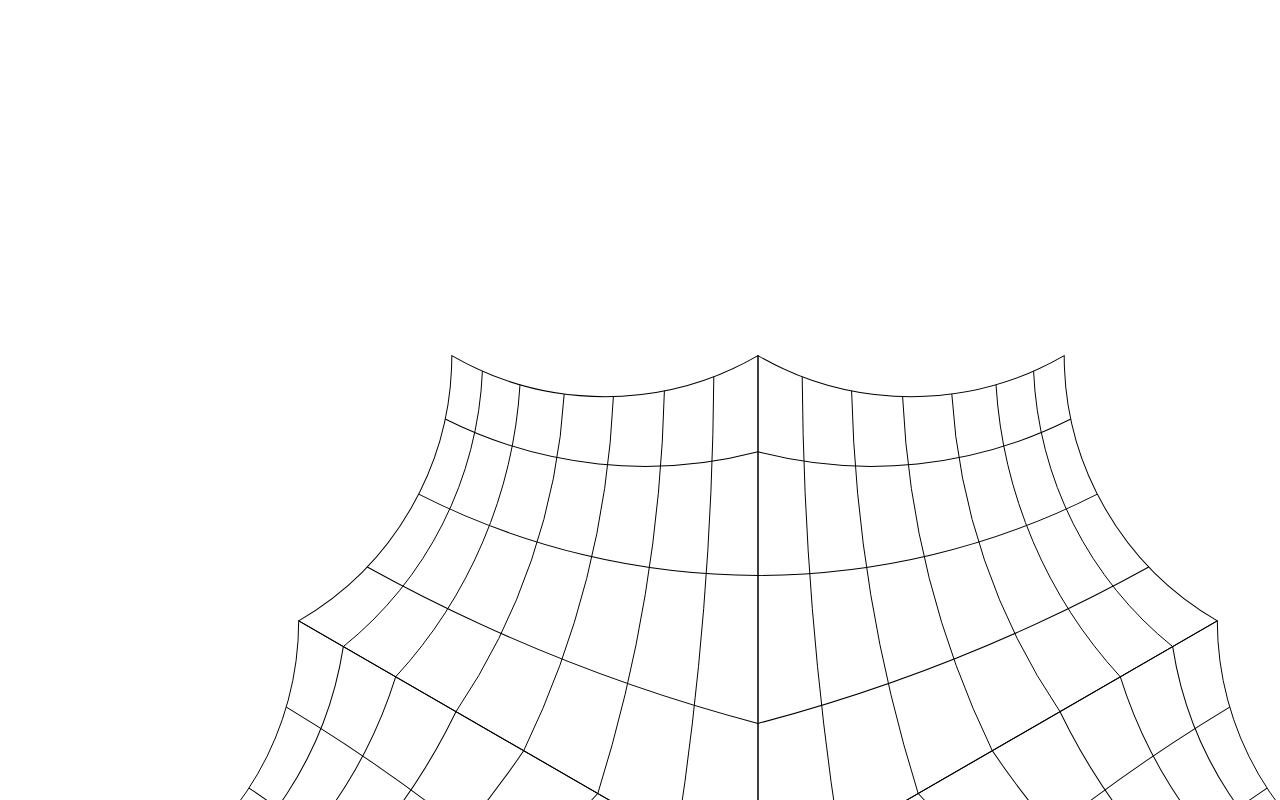
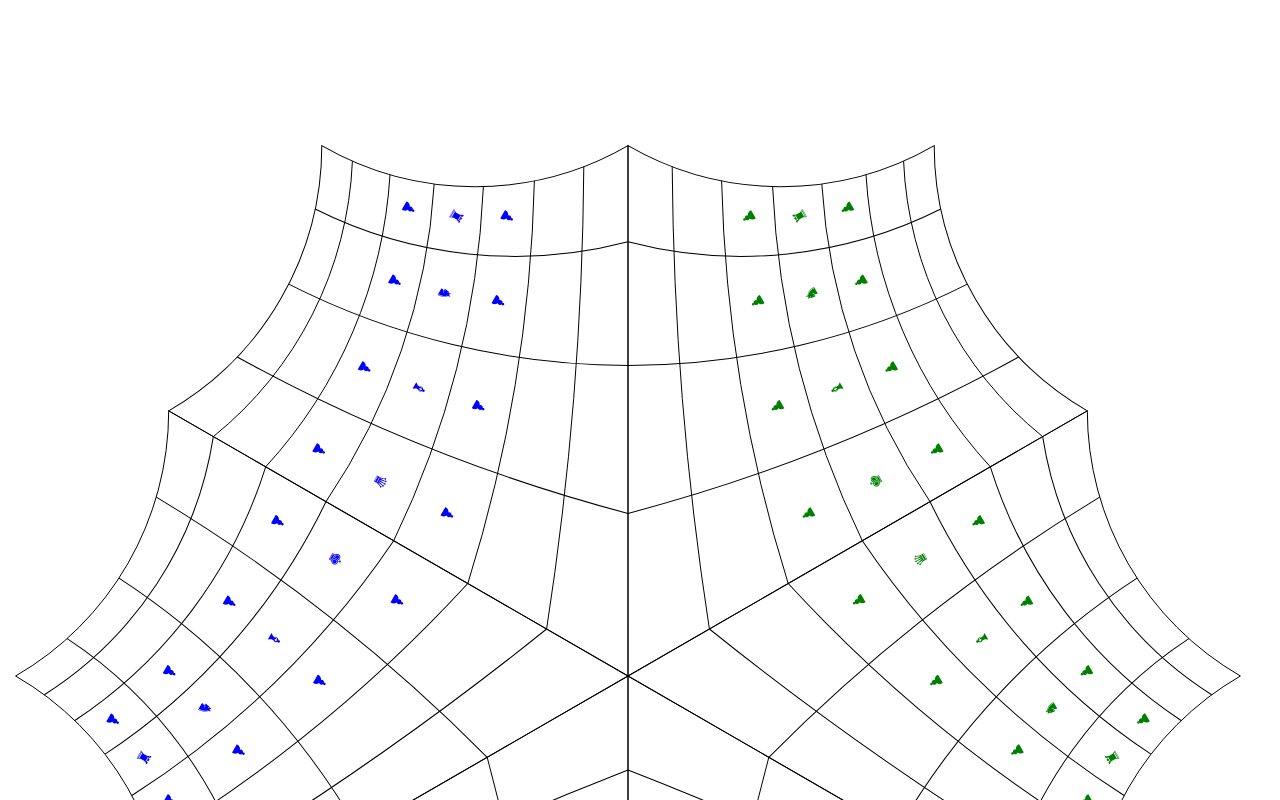
Before and after one commit to xenos1984/BoardGames, a plain HTML site: page docs/Chess/Tri.html in a window 1280 px wide. Shown: the part 5220-6020 px from the top of the page. Drawn offline with Linux system fonts and the light colour scheme.

Commit message:
Added piece setup torus-type three-player chess boards.

```diff
--- a/docs/Chess/Tri.html
+++ b/docs/Chess/Tri.html
@@ -1045,8 +1045,39 @@
 				<text x="643.026" y="-4.79049">?</text>
 			</g>
 		</svg>
-		<svg version="1.1" height="1500px" width="1500px" viewBox="-750 -750 1500 1500" class="board">
+		<svg version="1.1" height="1080px" width="1240px" viewBox="-620 -540 1240 1080" class="board">
+			<defs>
+				<g id="hyppieces" fill="currentColor" text-anchor="middle" dominant-baseline="central">
+					<text x="-295.526" y="423.668">&#x265f;</text>
+					<text x="-312.577" y="378.901">&#x265c;</text>
+					<text x="-337.122" y="334.008">&#x265f;</text>
+					<text x="-225.438" y="398.861">&#x265f;</text>
+					<text x="-239.506" y="349.93">&#x265e;</text>
+					<text x="-259.429" y="299.077">&#x265f;</text>
+					<text x="-135.195" y="381.744">&#x265f;</text>
+					<text x="-144.808" y="324.773">&#x265d;</text>
+					<text x="-158.695" y="263.735">&#x265f;</text>
+					<text x="-41.4251" y="380.166">&#x265f;</text>
+					<text x="-44.8711" y="312.004">&#x265b;</text>
+					<text x="-50.1339" y="237.107">&#x265f;</text>
+					<text x="41.4251" y="380.166">&#x265f;</text>
+					<text x="44.8711" y="312.004">&#x265a;</text>
+					<text x="50.1339" y="237.107">&#x265f;</text>
+					<text x="135.195" y="381.744">&#x265f;</text>
+					<text x="144.808" y="324.773">&#x265d;</text>
+					<text x="158.695" y="263.735">&#x265f;</text>
+					<text x="225.438" y="398.861">&#x265f;</text>
+					<text x="239.506" y="349.93">&#x265e;</text>
+					<text x="259.429" y="299.077">&#x265f;</text>
+					<text x="295.526" y="423.668">&#x265f;</text>
+					<text x="312.577" y="378.901">&#x265c;</text>
+					<text x="337.122" y="334.008">&#x265f;</text>
+				</g>
+			</defs>
 			<use xlink:href="#hypboard"/>
+			<use xlink:href="#hyppieces" color="red"/>
+			<use xlink:href="#hyppieces" color="green" transform="rotate(-120)"/>
+			<use xlink:href="#hyppieces" color="blue" transform="rotate(120)"/>
 		</svg>
 	</body>
 </html>
```
